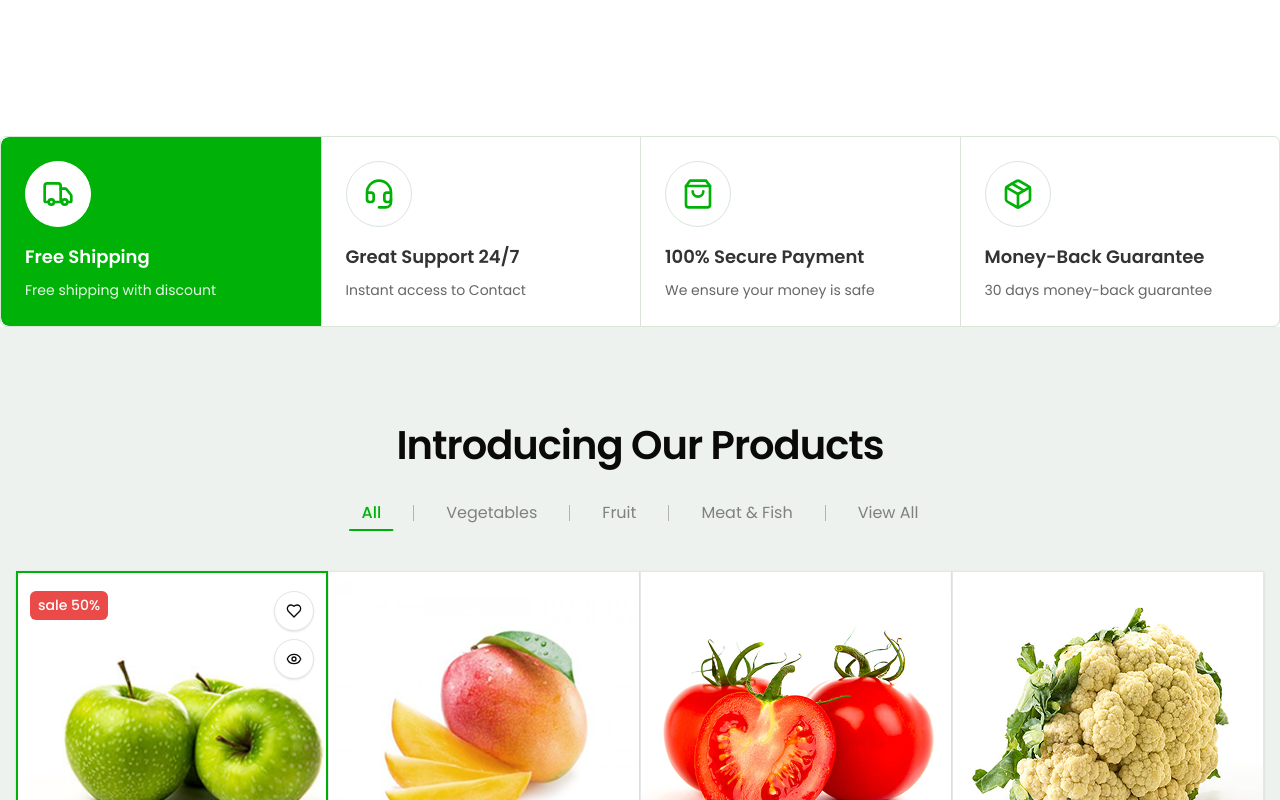
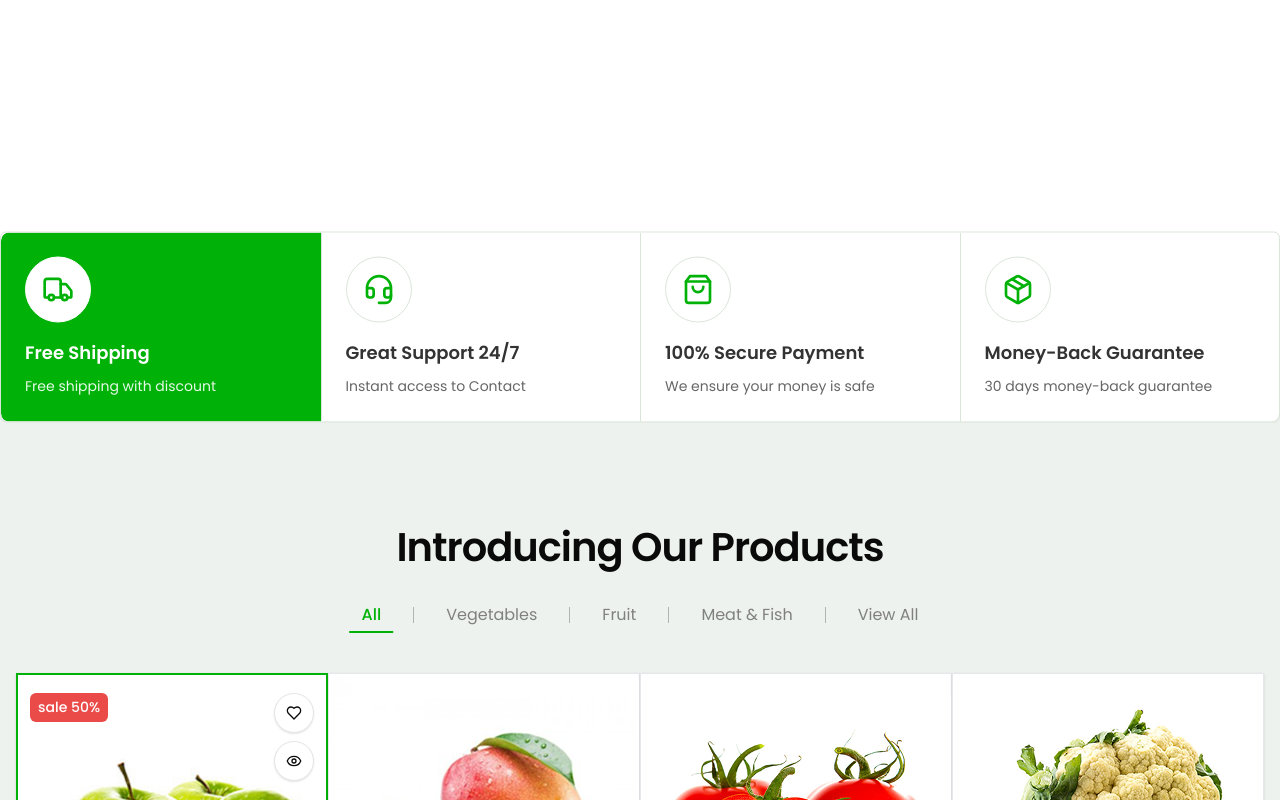
Before and after one commit to abdallahawad3/grad-project, a React (Vite) app: page / in a window 1280 px wide. Shown: the part 840-1640 px from the top of the page. Built offline with nearby package versions, Linux system fonts and the light colour scheme; a web font is replaced by a local one.

Commit message:
homePageUpdate-3

```diff
--- a/src/pages/Home.tsx
+++ b/src/pages/Home.tsx
@@ -1,5 +1,5 @@
 import Banner from "./SectionsHome/Banner";
-import Featured from "./SectionsHome/Featured";
+import Features from "./SectionsHome/Features";
 import { FeaturedProducts } from "./SectionsHome/FeaturedProducts";
 import Header from "./SectionsHome/Header";
 import { Products } from "./SectionsHome/Products";
@@ -8,7 +8,7 @@ export default function HomePage() {
   return (
     <>
       <Header />
-      <Featured />
+      <Features />
       <Products />
       <Banner />
       <FeaturedProducts />
--- a/src/pages/SectionsHome/Featured.tsx
+++ b/src/pages/SectionsHome/Features.tsx
@@ -35,8 +35,8 @@ export default function Featured() {
 
   return (
     <section className="pt-6 font-poppins px-4 sm:px-0 z-50">
-      <div className="container mx-auto overflow-hidden rounded-md border border-[#DAE5DA]">
-        <div className="shadow-sm rounded-lg overflow-hidden">
+      <div className="container mx-auto overflow-hidden rounded-md border border-[#DAE5DA] relative translate-y-[50%]">
+        <div className="shadow-sm rounded-lg overflow-hidden ">
           <div className="grid grid-cols-1 sm:grid-cols-2 lg:grid-cols-4 divide-y sm:divide-y-0 sm:divide-x divide-[#DAE5DA]">
             {features.map((feature, index) => (
               <div
--- a/src/pages/SectionsHome/Header.tsx
+++ b/src/pages/SectionsHome/Header.tsx
@@ -10,6 +10,7 @@ export default function Header() {
   const currentSlide = 1;
 
   return (
+    <div>
       <div className="relative w-full bg-white flex items-center justify-center overflow-hidden px-4 py-8 md:py-0 mb-20 h-[calc(100vh-120px)] md:h-[calc(100vh-164px)]">
         <div className="absolute left-4 top-1/2 -translate-y-1/2 z-10">
           <Button
@@ -41,7 +42,9 @@ export default function Header() {
             />
             <div className="absolute top-[5%] md:top-[180px] -right-4 md:-right-3 w-[60px] h-[60px] md:w-[100px] md:h-[100px] rounded-full bg-[#FF8A00] text-white flex flex-col items-center justify-center z-10 shadow-lg font-poppins">
               <span className="font-semibold text-xl md:text-[32px]">70%</span>
-            <span className="font-light text-xs md:text-[16px] -mt-1">OFF</span>
+              <span className="font-light text-xs md:text-[16px] -mt-1">
+                OFF
+              </span>
             </div>
           </div>
 
@@ -74,5 +77,6 @@ export default function Header() {
           ))}
         </div>
       </div>
+    </div>
   );
 }
--- a/src/pages/SectionsHome/Products.tsx
+++ b/src/pages/SectionsHome/Products.tsx
@@ -82,7 +82,7 @@ export function Products() {
     },
   ];
   return (
-    <section className="py-12 bg-[#EDF2EE] mx-auto px-4 font-poppins">
+    <section className="py-[150px] bg-[#EDF2EE] mx-auto px-4 font-poppins">
       <div className="container">
         <div className="text-center mt-10 mb-5">
           <h1 className="text-[40px] font-semibold tracking-tight sm:text-4xl">
```
Lines whose indentation alone changed are shown as unchanged.
